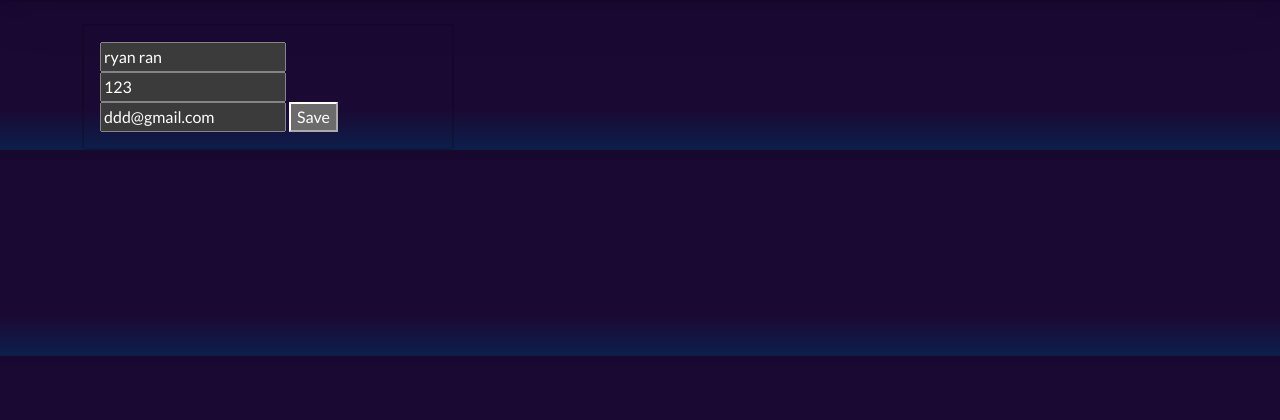
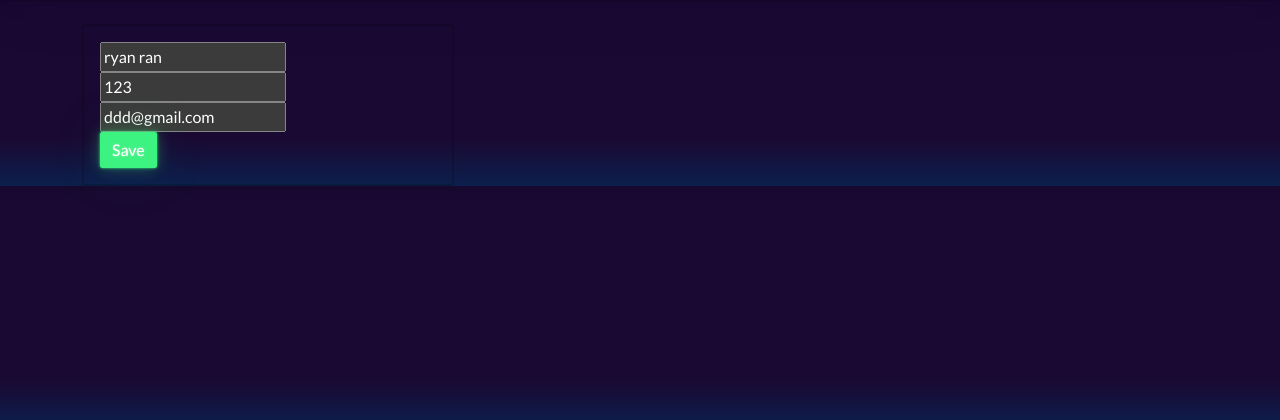
Before and after one commit to DanielOCx10/flaskaplicacion, a Flask app: page /edit/1 in a window 1280 px wide. Shown: the part 56-476 px from the top of the page. Run offline with Flask 3, Linux system fonts and the light colour scheme; data comes from the database, SQL or seed files in the repository; some libraries are stand-ins or nearby versions.

Commit message:
terminadito

```diff
--- a/App.py
+++ b/App.py
@@ -36,7 +36,7 @@ def add_contact():
 @app.route('/edit/<id>')
 def get_contact(id):
     cur = mysql.connection.cursor()
-    cur.execute('SELECT * FROM contacts WHERE id = %s', (id))
+    cur.execute('SELECT * FROM contacts WHERE id = %s', (id,))
     data = cur.fetchall()
     return render_template('editcontact.html', contact = data[0])
 
--- /dev/null
+++ b/static/js/main.js
@@ -0,0 +1,12 @@
+const btnDelete = document.querySelectorAll('.btn-delete')
+
+if (btnDelete) {
+    const btnArray = Array.from(btnDelete);
+    btnArray.forEach((btn) => {
+        btn.addEventListener('click', (e) => {
+            if (!confirm('Are you sure you want to delete it?')) {
+                e.preventDefault();
+            }
+        });
+    });
+}
--- a/templates/editcontact.html
+++ b/templates/editcontact.html
@@ -9,15 +9,20 @@
         <form action="/update/{{ contact.0 }}" method="POST">
 
             <div class="form-group">
-
+                <input type="text" name="fullname" placeholder="fullname" value="{{ contact.1 }}">
             </div>
 
-            <input type="text" name="fullname" placeholder="fullname" value="{{ contact.1 }}">
-            <input type="text" name="phone" placeholder="phone" value="{{ contact.2 }}">
-            <input type="text" name="email" placeholder="Email" value="{{ contact.3 }}">
-            <button type="submit">
-            Save
-            </button>
+            <div class="form-group">
+                <input type="text" name="phone" placeholder="phone" value="{{ contact.2 }}">
+            </div>
+
+            <div class="form-group">
+                <input type="text" name="email" placeholder="Email" value="{{ contact.3 }}">
+            </div>
+
+            <div class="form-group">
+                <button type="submit" class="btn btn-success btn-block">Save</button>
+            </div>
 
         </form>
 
--- a/templates/index.html
+++ b/templates/index.html
@@ -58,7 +58,7 @@
                         <td>{{ contact.3 }}</td>
                         <td>
                             <a href="/edit/{{ contact.0 }}" class= "btn btn-secundary">Edit</a>
-                            <a href="/delete/{{ contact.0 }}" class="btn btn-danger">Delete</a>
+                            <a href="/delete/{{ contact.0 }}" class="btn btn-danger btn-delete">Delete</a>
                         </td>
                     </tr>
                     {% endfor %}
--- a/templates/layout.html
+++ b/templates/layout.html
@@ -28,6 +28,7 @@
         <script src="https://cdn.jsdelivr.net/npm/@popperjs/core@2.11.6/dist/umd/popper.min.js" crossorigin="anonymous"></script>
         <script src="https://cdn.jsdelivr.net/npm/bootstrap@5.3.2/dist/js/bootstrap.min.js" crossorigin="anonymous"></script>
 
+        <script src="{{url_for('static', filename='js/main.js')}}"></script>
+    </body>
 
-    </body>
 </html>
```
